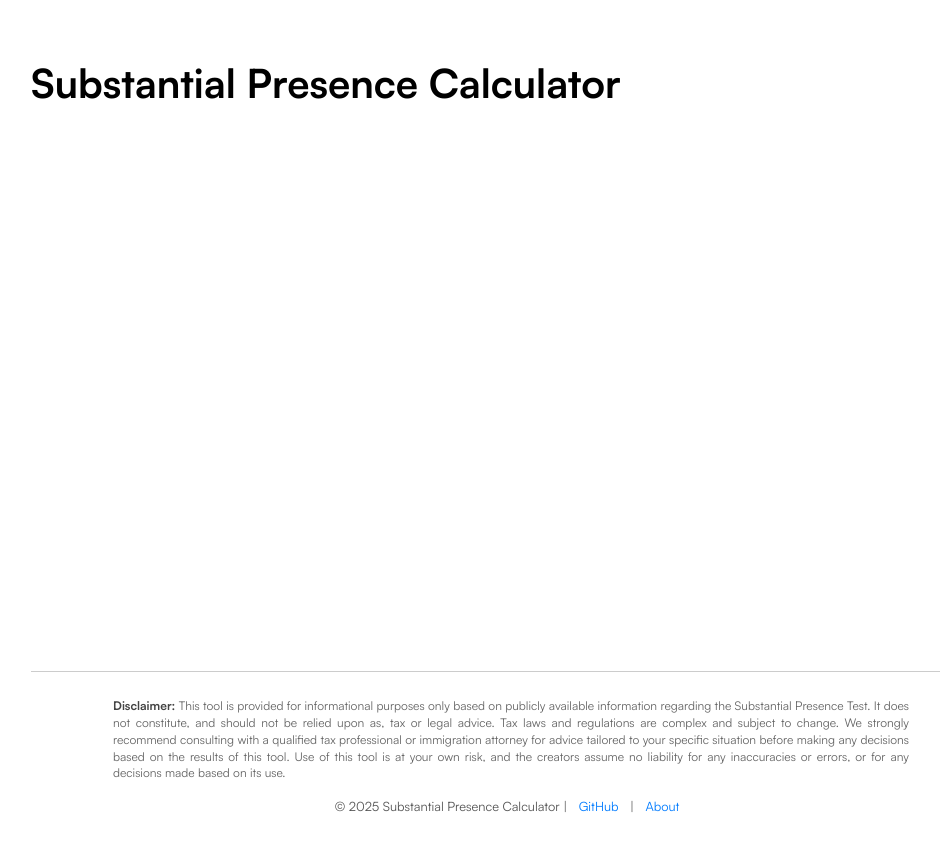
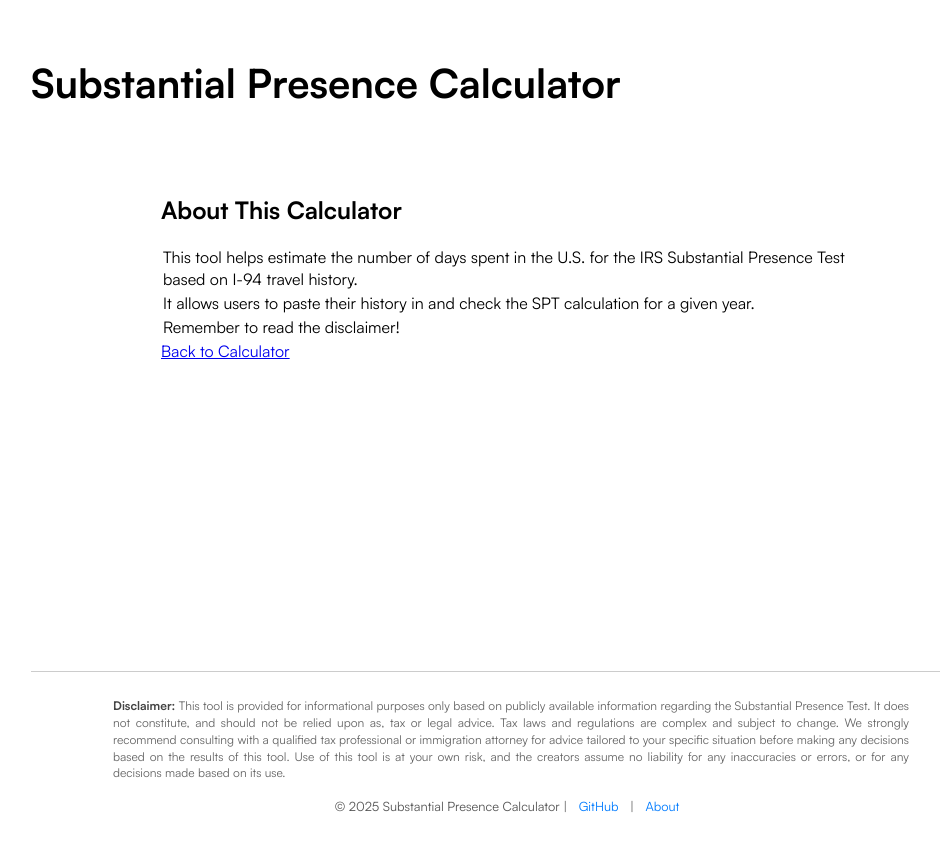
Before and after one commit to brianmakesthings/usPresenceTest, a React (Vite) app: page /about in a window 1280 px wide. Shown: the whole page, without its empty margins (129-1069 px from the left). Built offline with nearby package versions, Linux system fonts and the light colour scheme.

Commit message:
add about page

```diff
--- a/src/App.tsx
+++ b/src/App.tsx
@@ -11,6 +11,7 @@ import { StepLayout } from "./components/StepLayout";
 import { Instructions } from "./components/Instructions";
 import { Header } from "./components/Header";
 import { Footer } from "./components/Footer";
+import { About } from "./components/About";
 
 const App: React.FC = () => {
   const [rawHistory, setRawHistory] = useState<string>("");
@@ -52,6 +53,8 @@ const App: React.FC = () => {
               </StepLayout>
             }
           />
+
+          <Route path="/about" element={<About />} />
         </Routes>
       </main>
       <Footer />
--- /dev/null
+++ b/src/components/About.tsx
@@ -0,0 +1,17 @@
+import { Link } from "react-router-dom";
+
+export const About: React.FC = () => (
+  <div style={{ padding: "2rem", maxWidth: "700px", margin: "auto" }}>
+    <h2>About This Calculator</h2>
+    <p>
+      This tool helps estimate the number of days spent in the U.S. for the IRS
+      Substantial Presence Test based on I-94 travel history.
+    </p>
+    <p>
+      It allows users to paste their history in and check the SPT calculation
+      for a given year.
+    </p>
+    <p>Remember to read the disclaimer!</p>
+    <Link to="/upload">Back to Calculator</Link>
+  </div>
+);
```
